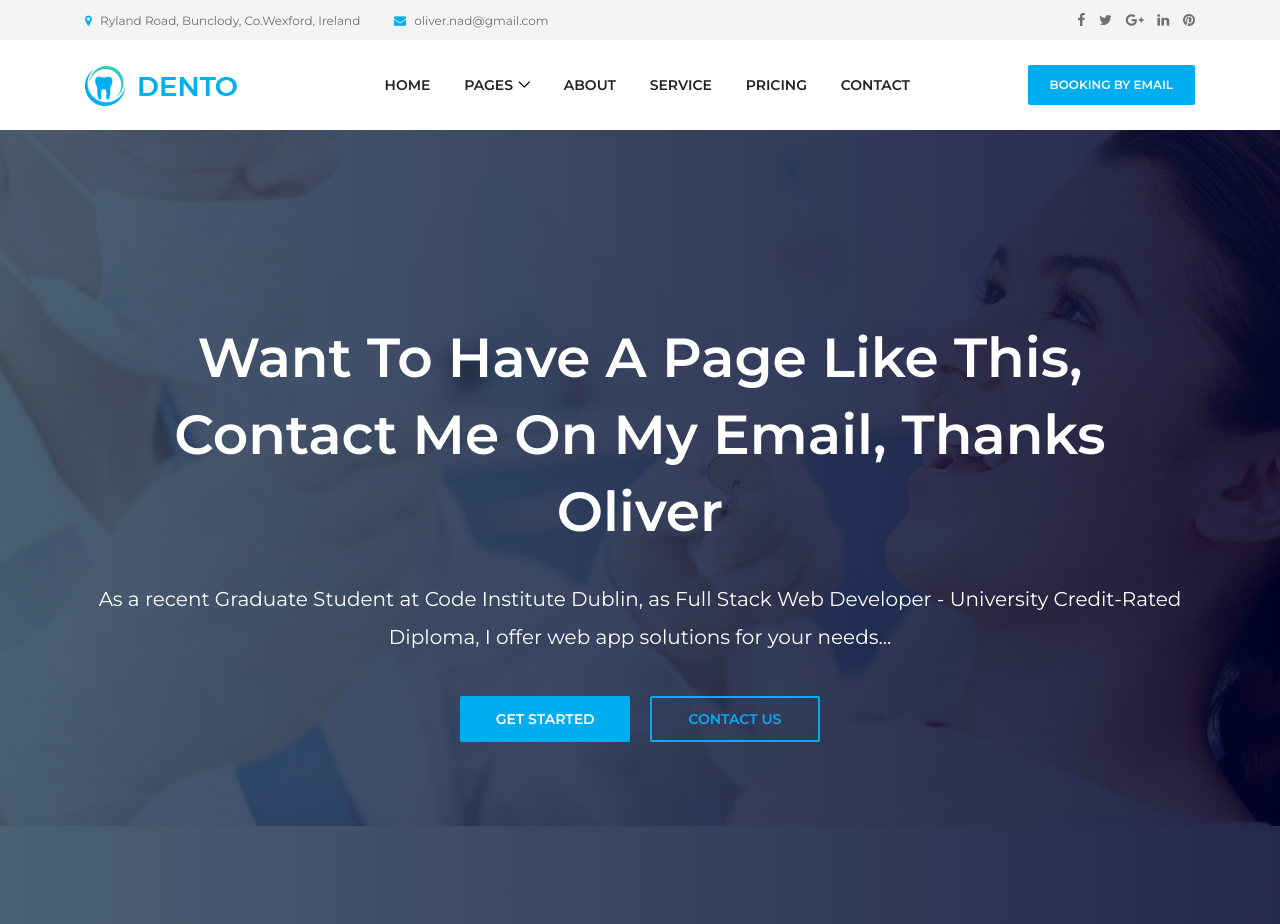
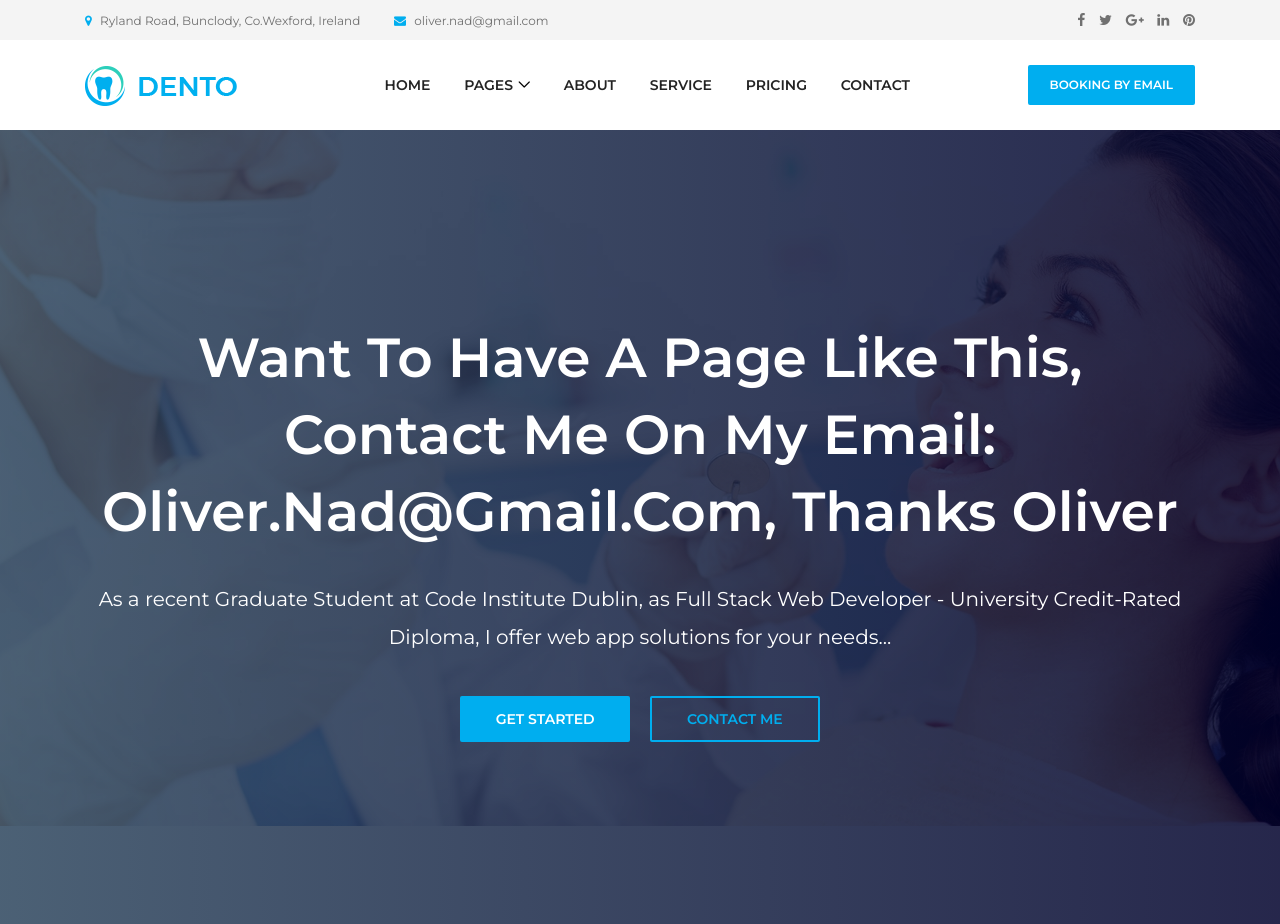
Before and after one commit to onadj/dental_appointment, a Django app: page / in a window 1280 px wide. Shown: the top 924 px of the page. Run offline with Django 3.2, Linux system fonts and the light colour scheme; some libraries are stand-ins or nearby versions; some web fonts are replaced.

Commit message:
push to heroku

```diff
--- a/website/templates/home.html
+++ b/website/templates/home.html
@@ -125,11 +125,11 @@
             <div class="col-12">
               <!-- Welcome Text -->
               <div class="welcome-text text-center">
-                <h2 data-animation="fadeInUp" data-delay="100ms">Want to have a page like this, contact me on my email, thanks Oliver</h2>
+                <h2 data-animation="fadeInUp" data-delay="100ms">Want to have a page like this, contact me on my email: oliver.nad@gmail.com, thanks Oliver</h2>
                 <p data-animation="fadeInUp" data-delay="300ms">As a recent Graduate Student at Code Institute Dublin, as Full Stack Web Developer - University Credit-Rated Diploma, I offer web app solutions for your needs...</p>
                 <div class="welcome-btn-group">
-                  <a href="#" class="btn dento-btn mx-2" data-animation="fadeInUp" data-delay="500ms">Get Started</a>
-                  <a href="#" class="btn dento-btn mx-2 active" data-animation="fadeInUp" data-delay="700ms">Contact Us</a>
+                  <a href="#" class="btn dento-btn mx-2" data-animation="fadeInUp" data-delay="1500ms">Get Started</a>
+                  <a href="{% url 'contact' %}" class="btn dento-btn mx-2 active" data-animation="fadeInUp" data-delay="1500ms">Contact Me</a>
                 </div>
               </div>
             </div>
```
